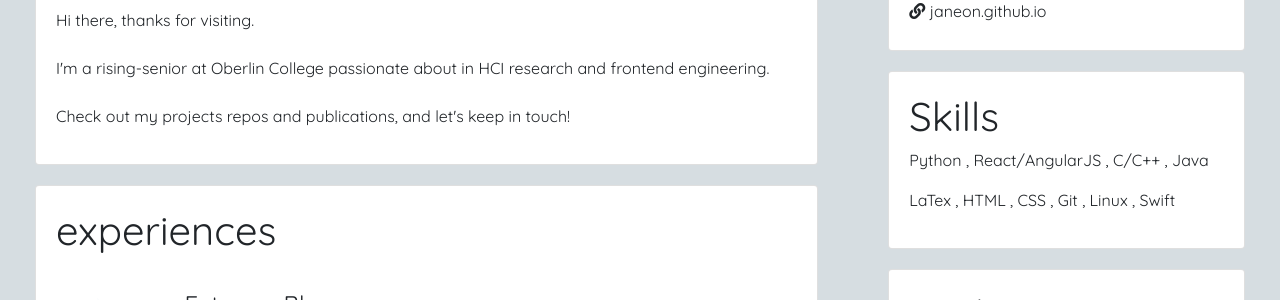
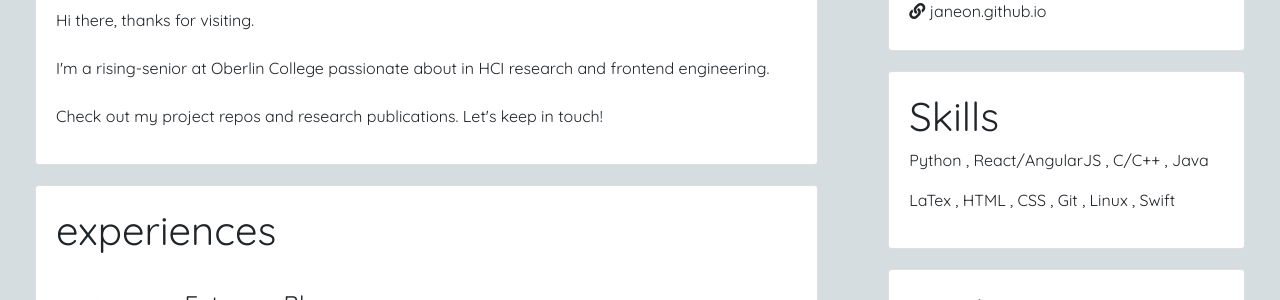
Before and after one commit to janeon/janeon.github.io, a Jekyll site: the page built from index.md, in a window 1280 px wide. Shown: the part 293-593 px from the top of the page. Built offline with Jekyll 4.4.1, drawn with Linux system fonts in a browser that asks for light colours; nearby versions of some CDN libraries.

Commit message:
Update _config.yml

```diff
--- a/_config.yml
+++ b/_config.yml
@@ -9,7 +9,7 @@ url: "janeon.github.io" # the base hostname & protocol for your site, e.g. http:
 
 author_logo: profile.png
 author:  janeon
-author_bio: Hi there, thanks for visiting. <br></br> I'm a rising-senior at Oberlin College passionate about in HCI research and frontend engineering. <br></br> Check out my projects repos and publications, and let's keep in touch!
+author_bio: Hi there, thanks for visiting. <br></br> I'm a rising-senior at Oberlin College passionate about in HCI research and frontend engineering. <br></br> Check out my project repos and research publications. Let's keep in touch!
 author_email: "jhsieh@oberlin.edu"
 author_location:  Oberlin, Ohio
 author_website_url:  "janeon.github.io"
```
